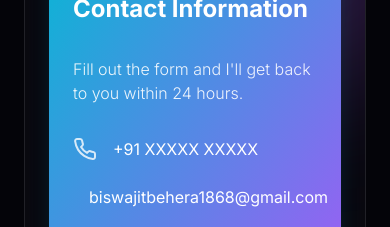
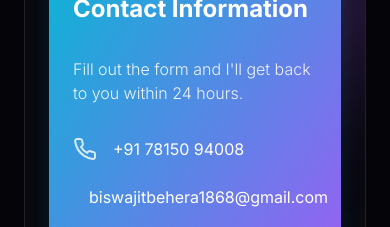
Before and after one commit to biswajit7815/portfolio, a React (Vite) app: page / in a window 390 px wide. Shown: the part 10720-10947 px from the top of the page. Built offline with nearby package versions, Linux system fonts and the light colour scheme; no server answers.

Commit message:
Update contact phone number

```diff
--- a/src/components/ContactSection.jsx
+++ b/src/components/ContactSection.jsx
@@ -71,7 +71,7 @@ const ContactSection = React.memo(() => {
           <div className="space-y-6 relative z-10">
             <div className="flex items-center gap-4">
               <Phone className="opacity-80" />
-              <span>+91 XXXXX XXXXX</span>
+              <span>+91 78150 94008</span>
             </div>
             <div className="flex items-center gap-4">
               <Mail className="opacity-80" />
```
